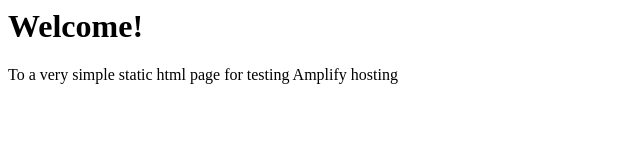
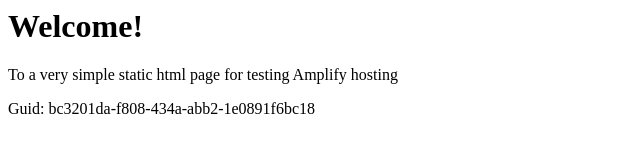
Before and after one commit to aws-aemilia-arn/Github-PR-Commit-Integration-Test-DoNotTouch-GithubWebhookPreviewCanaryTest-v1-prod-eu-north-1, a website: page src/index.html in a window 1280 px wide. Shown: the whole page, without its empty margins (0-640 px from the left). Drawn offline with Linux system fonts and the light colour scheme.

Commit message:
commit from integ tests

```diff
--- a/src/index.html
+++ b/src/index.html
@@ -1,3 +1,5 @@
+
+
 <html lang="en">
 
 <head>
@@ -10,6 +12,6 @@
 <body>
     <h1>Welcome!</h1>
     <p>To a very simple static html page for testing Amplify hosting</p>
-</body>
+    <p>Guid: bc3201da-f808-434a-abb2-1e0891f6bc18</p></body>
 
 </html>
```
